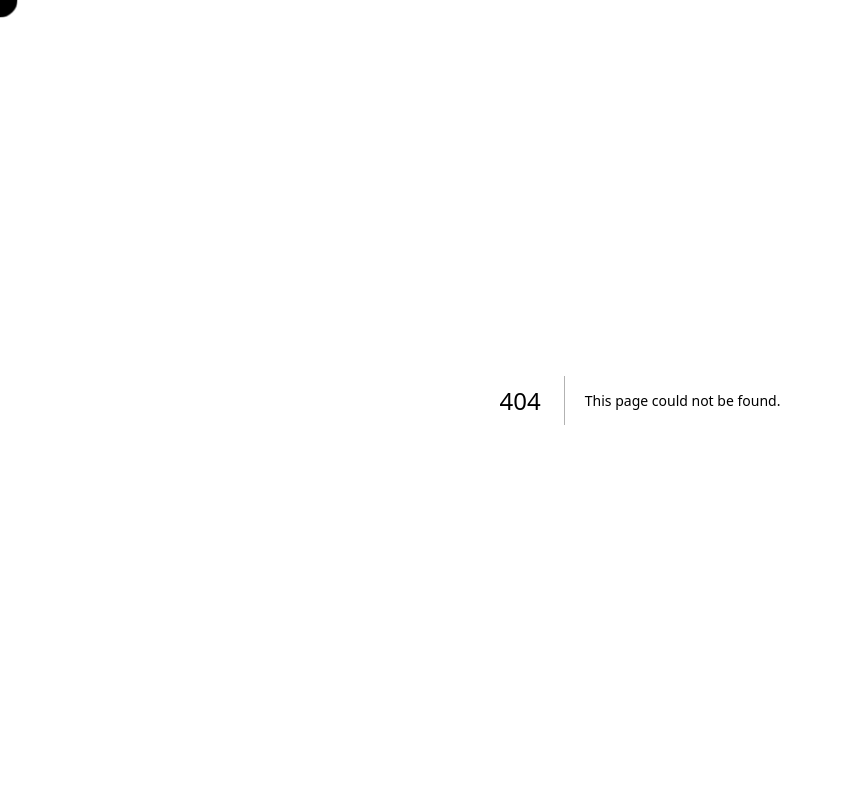
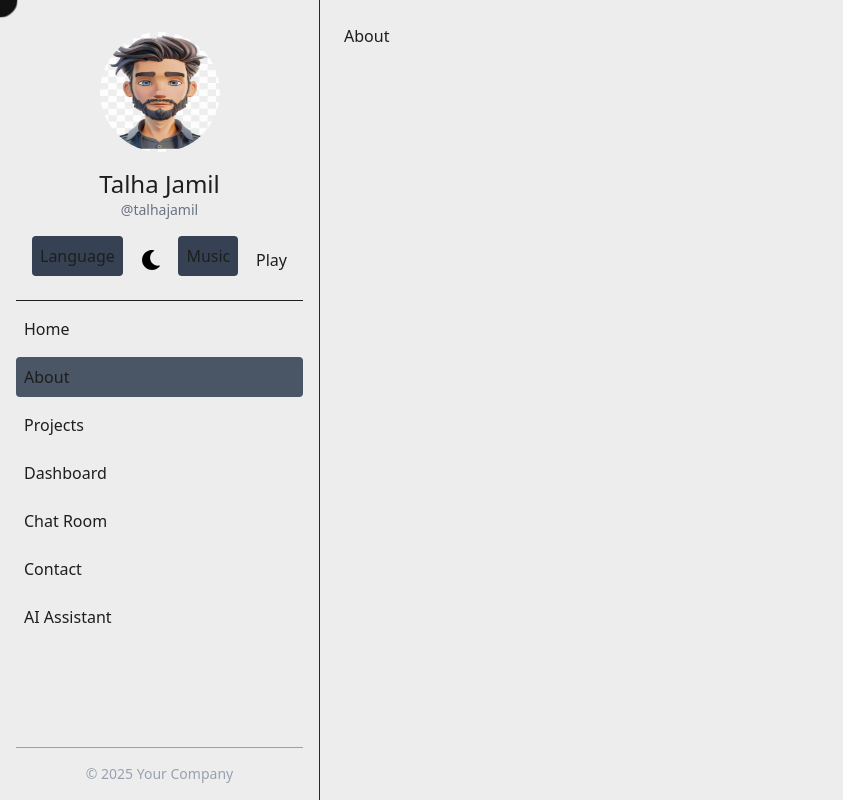
Before and after one commit to TJ745/talha, a Next.js app: page /about in a window 1280 px wide. Before the commit this address had no page. Shown: the whole page, without its empty margins (0-843 px from the left). Built offline with nearby package versions, Linux system fonts and the light colour scheme.

Commit message:
Some Little Changes

```diff
--- /dev/null
+++ b/app/about/page.tsx
@@ -0,0 +1,7 @@
+import React from "react";
+
+function About() {
+  return <div>About</div>;
+}
+
+export default About;
--- /dev/null
+++ b/app/contact/page.tsx
@@ -0,0 +1,7 @@
+import React from "react";
+
+function Contact() {
+  return <div>Contact</div>;
+}
+
+export default Contact;
--- /dev/null
+++ b/app/dashboard/page.tsx
@@ -0,0 +1,7 @@
+import React from "react";
+
+function Dashboard() {
+  return <div>Dashboard</div>;
+}
+
+export default Dashboard;
--- a/app/hero/page.tsx
+++ b/app/hero/page.tsx
@@ -1,80 +1,7 @@
-"use client";
+import React from "react";
 
-import ThemeToggle from "@/components/ThemeToggle";
-import { navLinks } from "@/data/navLinks";
-import Image from "next/image";
-import { useState } from "react";
+function Hero() {
+  return <div>Hero</div>;
+}
 
-export default function Hero() {
-  const [activePage, setActivePage] = useState("dashboard");
-
-  return (
-    <div className="flex h-screen container mx-auto ">
-      {/* Left Sidebar */}
-      <aside className="w-80 p-4 flex flex-col justify-between pt-18 border-r border-gray-800 ">
-        <div>
-          {/* User Info */}
-          <div className="flex flex-col items-center mb-2">
-            <Image
-              src="/images/avatar.jpg"
-              alt="User"
-              className="w-30 h-30 rounded-full mb-8"
-            />
-            <span className="text-2xl mb-2">Talha Jamil</span>
-            <span className="font-light text-gray-500 text-sm">
-              @talhajamil
-            </span>
-          </div>
-
-          {/* Language & Theme */}
-          <div className="flex items-center justify-between p-4 pb-6">
-            <button className=" mb-2 p-2 bg-gray-700 rounded hover:bg-gray-600">
-              Language
-            </button>
-            <ThemeToggle />
-            <button className=" mb-2 p-2 bg-gray-700 rounded hover:bg-gray-600">
-              Music
-            </button>
-          </div>
-          <hr className="mb-4" />
-          {/* Navigation Buttons */}
-          <nav className="flex flex-col space-y-2">
-            {navLinks.map((link) => {
-              return (
-                <button
-                  key={link.label}
-                  className={`p-2 rounded ${
-                    activePage === link.label
-                      ? "bg-gray-600"
-                      : "hover:bg-gray-700"
-                  }`}
-                  onClick={() => setActivePage(link.label)}
-                >
-                  <p>{link.label}</p>
-                </button>
-              );
-            })}
-            <button
-              className={`p-2 rounded ${
-                activePage === "dashboard" ? "bg-gray-600" : "hover:bg-gray-700"
-              }`}
-              onClick={() => setActivePage("dashboard")}
-            >
-              Dashboard
-            </button>
-          </nav>
-        </div>
-        <div className="text-center text-sm text-gray-400">
-          <hr className="mb-4" />© 2025 Your Company
-        </div>
-      </aside>
-
-      {/* Right Content */}
-      <main className="flex-1  p-6 overflow-auto">
-        {activePage === "dashboard" && <div>Dashboard Content</div>}
-        {activePage === "chatroom" && <div>Profile Content</div>}
-        {activePage === "settings" && <div>Settings Content</div>}
-      </main>
-    </div>
-  );
-}
+export default Hero;
--- a/components/ClientLayout.tsx
+++ b/components/ClientLayout.tsx
@@ -3,6 +3,13 @@
 import { useEffect, useState } from "react";
 import Loading from "./Loading";
 import CustomCursor from "./CustomCursor";
+import ThemeToggle from "@/components/ThemeToggle";
+import { navLinks } from "@/data/navLinks";
+import Image from "next/image";
+import Link from "next/link";
+import { HiMenu, HiX } from "react-icons/hi";
+import { usePathname } from "next/navigation";
+import Music from "./Music";
 
 export default function ClientLayout({
   children,
@@ -10,6 +17,8 @@ export default function ClientLayout({
   children: React.ReactNode;
 }) {
   const [loading, setLoading] = useState(true);
+  const [isOpen, setIsOpen] = useState(false);
+  const pathname = usePathname();
 
   useEffect(() => {
     // Simulate loading for 1.5s (can be API check, session check, etc.)
@@ -25,7 +34,130 @@ export default function ClientLayout({
     <>
       {/* Custom Cursor */}
       <CustomCursor />
-      {children}
+      <div className="flex  max-w-7xl mx-auto h-screen">
+        {/* Desktop View */}
+        {/* Left Sidebar */}
+        <aside className="hidden w-80 p-4  lg:flex flex-col justify-between pt-8 border-r border-gray-800 overflow-y-auto">
+          <div>
+            {/* User Info */}
+            <div className="flex flex-col items-center ">
+              <Image
+                src="/images/avatar.jpg"
+                width={100}
+                height={100}
+                alt="User"
+                className="w-30 h-30 rounded-full mb-4"
+              />
+              <span className="text-2xl">Talha Jamil</span>
+              <span className="font-light text-gray-500 text-sm">
+                @talhajamil
+              </span>
+            </div>
+
+            {/* Language & Theme */}
+            <div className="flex items-center justify-between p-4 ">
+              <button className=" mb-2 p-2 bg-gray-700 rounded hover:bg-gray-600">
+                Language
+              </button>
+              <ThemeToggle />
+              <button className=" mb-2 p-2 bg-gray-700 rounded hover:bg-gray-600">
+                Music
+              </button>
+              <Music />
+            </div>
+            <hr className="mb-2" />
+            {/* Navigation Buttons */}
+            <nav className="flex flex-col space-y-2">
+              {navLinks.map((link) => (
+                <Link
+                  key={link.href}
+                  href={link.href}
+                  className={`p-2 rounded ${
+                    pathname === link.href ? "bg-gray-600" : "hover:bg-gray-700"
+                  }`}
+                >
+                  {link.label}
+                </Link>
+              ))}
+            </nav>
+          </div>
+          <div className="text-center text-sm text-gray-400">
+            <hr className="mb-4" />© 2025 Your Company
+          </div>
+        </aside>
+
+        {/* Mobile Top Navbar */}
+        <div className="lg:hidden fixed top-0 left-0 right-0 bg-gray-900 text-white p-4 flex items-center justify-between z-20">
+          {/* Left: Profile */}
+          <div className="flex items-center space-x-2">
+            <Image
+              width={32}
+              height={32}
+              src="/images/avatar.jpg" // replace with your image
+              alt="Profile"
+              className="w-8 h-8 rounded-full border border-white"
+            />
+            <span className="font-medium">Talha Jamil</span>
+          </div>
+
+          {/* Middle: Buttons */}
+          <div className="flex space-x-4">
+            <button className="px-2 py-1 bg-gray-700 rounded-lg text-sm">
+              Lang
+            </button>
+            <button className="px-2 py-1 bg-gray-700 rounded-lg text-sm">
+              Music
+            </button>
+            <ThemeToggle />
+          </div>
+
+          {/* Right: Burger */}
+          <button onClick={() => setIsOpen(!isOpen)}>
+            {isOpen ? <HiX size={28} /> : <HiMenu size={28} />}
+          </button>
+        </div>
+
+        {/* Mobile Sidebar (slide-in) */}
+        <aside
+          className={`fixed top-0 left-0 h-full w-full bg-gray-500 p-4 transform transition-transform duration-300 z-10 ${
+            isOpen ? "translate-x-0" : "-translate-x-full"
+          } lg:hidden`}
+        >
+          <nav>
+            <ul className="space-y-4 mt-16">
+              <li className="border-b pb-2">
+                <button
+                  onClick={() => setIsOpen(false)}
+                  className="w-full text-left"
+                >
+                  Dashboard
+                </button>
+              </li>
+              <li className="border-b pb-2">
+                <button
+                  onClick={() => setIsOpen(false)}
+                  className="w-full text-left"
+                >
+                  Profile
+                </button>
+              </li>
+              <li className="border-b pb-2">
+                <button
+                  onClick={() => setIsOpen(false)}
+                  className="w-full text-left"
+                >
+                  Settings
+                </button>
+              </li>
+            </ul>
+          </nav>
+        </aside>
+
+        {/* Right Content */}
+        <main className="lg:flex-1  p-6 overflow-auto mt-16 lg:mt-0">
+          {children}
+        </main>
+      </div>
     </>
   );
 }
--- /dev/null
+++ b/components/Music.tsx
@@ -0,0 +1,26 @@
+"use client";
+
+import { useRef, useState } from "react";
+
+export default function Music() {
+  const audioRef = useRef<HTMLAudioElement>(null);
+  const [isPlaying, setIsPlaying] = useState(false);
+
+  const togglePlay = () => {
+    if (audioRef.current) {
+      if (isPlaying) {
+        audioRef.current.pause();
+      } else {
+        audioRef.current.play();
+      }
+      setIsPlaying(!isPlaying);
+    }
+  };
+
+  return (
+    <div>
+      <audio ref={audioRef} src="/music.mp3" loop />
+      <button onClick={togglePlay}>{isPlaying ? "Pause" : "Play"}</button>
+    </div>
+  );
+}
--- a/data/navLinks.ts
+++ b/data/navLinks.ts
@@ -1,39 +1,38 @@
 export const navLinks = [
   {
     id: 1,
-    url: "#home",
+    href: "/hero",
     label: "Home",
   },
   {
     id: 2,
-    url: "#about",
+    href: "/about",
     label: "About",
   },
-  {
-    id: 3,
-    url: "#achievements",
-    label: "Achievements",
-  },
+
   {
     id: 4,
-    url: "#projects",
+    href: "/projects",
     label: "Projects",
   },
   {
     id: 5,
-    url: "#dashboard",
+    href: "/dashboard",
     label: "Dashboard",
-  },{
+  },
+  {
     id: 6,
-    url: "#chatroom",
+    href: "/chatroom",
     label: "Chat Room",
-  },{
+  },
+  {
     id: 7,
-    url: "#contact",
+    href: "/contact",
     label: "Contact",
-  },{
+  },
+  {
     id: 8,
-    url: "#ai-assistant",
+    href: "/ai-assistant",
     label: "AI Assistant",
   },
 ];
```
